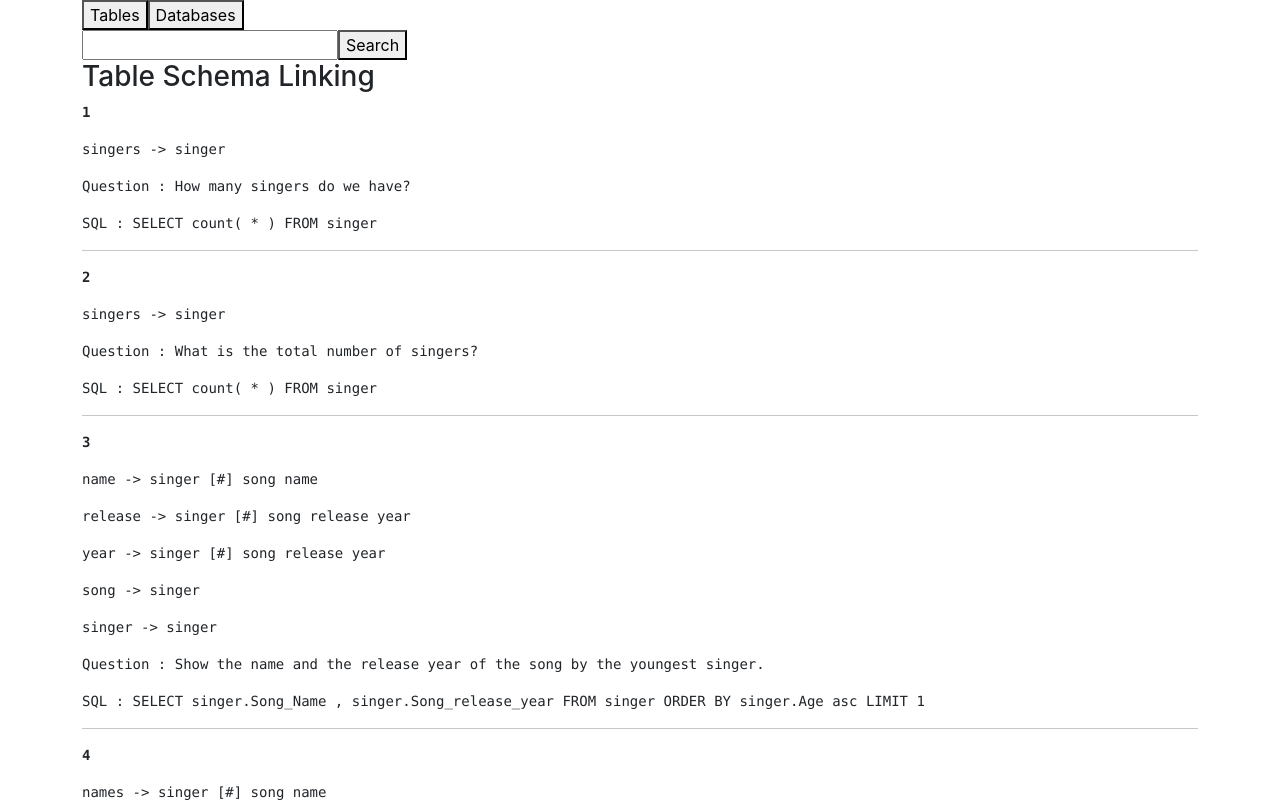
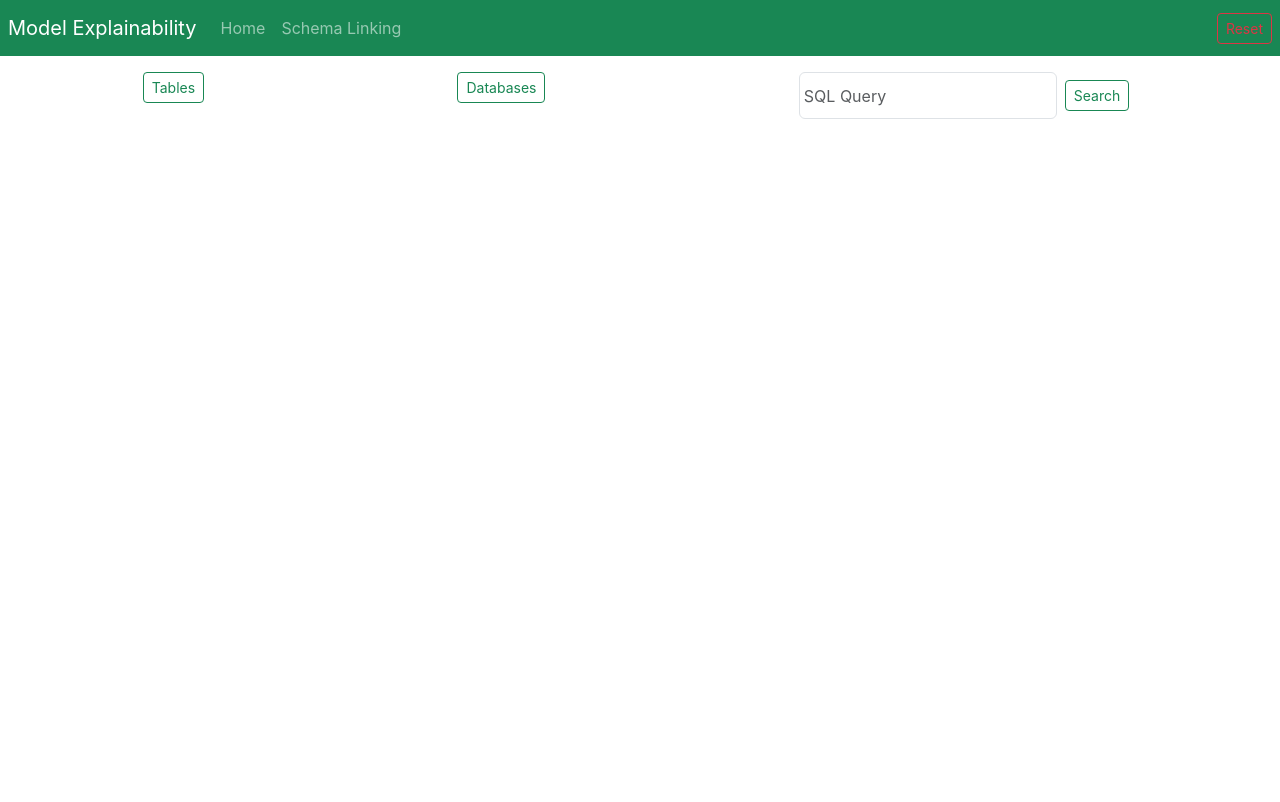
Before and after one commit to Thisisakr47/NL2SQL, a React (Create React App) app in the folder client/: page / in a window 1280 px wide. Shown: the top 802 px of the page. Built offline with nearby package versions, Linux system fonts and the light colour scheme.

Commit message:
revamped website

```diff
--- a/client/public/index.html
+++ b/client/public/index.html
@@ -27,7 +27,7 @@
     <link href="https://cdn.jsdelivr.net/npm/bootstrap@5.3.0-alpha3/dist/css/bootstrap.min.css"
     rel="stylesheet" integrity="sha384-KK94CHFLLe+nY2dmCWGMq91rCGa5gtU4mk92HdvYe+M/SXH301p5ILy+dN9+nJOZ"
     crossorigin="anonymous">
-    <title>React App</title>
+    <title>NL-SQL</title>
   </head>
   <body>
     <noscript>You need to enable JavaScript to run this app.</noscript>
--- a/client/src/App.js
+++ b/client/src/App.js
@@ -1,19 +1,10 @@
 import './App.css';
-import Form from './Components/Form';
-
-import ListAll from "./Components/ListAll";
-import ListAllTables from './Components/ListAllTables';
-import Details from './Components/Details';
+import Home from './Components/Home';
 
 function App() {
 
   return (
-    <div className="container">
-        <ListAllTables/>
-        <ListAll/>
-        <Form/>
-        <Details/>
-    </div>
+    <Home/>
   );
 }
 
--- a/client/src/Components/Database.js
+++ b/client/src/Components/Database.js
@@ -15,7 +15,7 @@ const Database = (props) =>{
 
     return(
         <Fragment>
-             <button onClick={clickHandler}>
+             <button className="btn btn-outline-primary btn-sm mt-2" onClick={clickHandler}>
                 {props.name}
             </button>
         </Fragment>
--- a/client/src/Components/Details.js
+++ b/client/src/Components/Details.js
@@ -8,8 +8,12 @@ function Details() {
     // const {query, question, sql} = jsonParse
     const rows = [];
 
+    const data = [
+      { Name: 'John', Age: 25, City: 'New York' },
+      { Name: 'Jane', Age: 30, City: 'London' },
+    ];
+
     for (let index = 0; index < jsonParse.length; index++) {
-      rows.push(<p><b>{index + 1}</b></p>);
       // rows.push(<p>Query : {jsonParse[index]['links']}</p>);
       for (let j = 0; j < jsonParse[index]['links'].length; j++) {
         if (jsonParse[index]['links'][j][2] != null) {
@@ -22,10 +26,35 @@ function Details() {
     }
 
   return (
-    <div>
-      <h3>Table Schema Linking</h3>
-      <pre>{rows}</pre>
-    </div>
+    // <div className='d-flex flex-column m-3'>
+    //   <pre>{rows}</pre>
+    // </div>
+    <table border="1">
+      <thead>
+        <tr>
+          {/* Render table headers based on the keys of the first object in the data array */}
+          {Object.keys(data[0]).map((key) => (
+            <th key={key}>{key}</th>
+          ))}
+        </tr>
+      </thead>
+      <tbody>
+        {/* Render rows based on the data array */}
+        {data.map((row, rowIndex) => (
+          <tr key={rowIndex}>
+            {/* Render cells based on the key-value pairs in each row */}
+            {Object.entries(row).map(([key, value], colIndex) => (
+              <td
+                key={colIndex}
+                style={{ backgroundColor: value === data[1][key] ? 'green' : 'red' }}
+              >
+                {value}
+              </td>
+            ))}
+          </tr>
+        ))}
+      </tbody>
+    </table>
   );
 }
 
--- a/client/src/Components/Form.js
+++ b/client/src/Components/Form.js
@@ -28,10 +28,14 @@ const Form = () => {
 
   return (
     <div>
-      <form onSubmit={submitHandler}>
+      <form className="form-inline d-flex mb-3" onSubmit={submitHandler}>
+        <input className="form-control p-1" type="text" placeholder="SQL Query" aria-label="Search" onChange={enteredInputHandler}></input>
+        <button className="btn btn-outline-success btn-sm m-2" type="submit">Search</button>
+      </form>
+      {/* <form onSubmit={submitHandler}>
         <input type="text" onChange={enteredInputHandler}></input>
         <button>Search</button>
-      </form>
+      </form> */}
       {/* <div>{resultAgainstQuery}</div> */}
       <tbody>
         {resultAgainstQuery.map((item) => (
--- /dev/null
+++ b/client/src/Components/Home.js
@@ -0,0 +1,33 @@
+import React from 'react';
+import HomeContent from './HomeContent';
+import Details from './Details';
+
+function Home() {
+
+    const doReset = () => {
+        window.location.href = '/';
+    };
+
+    return (
+    <div className="d-flex flex-column">
+        <nav className="navbar navbar-expand-lg navbar-dark bg-success p-2">
+            <span className="navbar-brand">Model Explainability</span>
+            <div className="collapse navbar-collapse d-flex justify-content-between" id="navbarSupportedContent">
+                <ul className="navbar-nav mr-auto">
+                    <li className="nav-item active">
+                        <a class="nav-link" href='/'>Home</a>
+                    </li>
+                    <li className="nav-item active">
+                        <a class="nav-link" href='/schema-link'>Schema Linking</a>
+                    </li>
+                </ul>
+                <button type="button" className="btn btn-outline-danger btn-sm" onClick={doReset}>Reset</button>
+            </div>
+        </nav>
+        {window.location.pathname === '/' && <HomeContent/>}
+        {window.location.pathname === '/schema-link' && <Details/>}
+    </div>
+    );
+}
+
+export default Home;
--- /dev/null
+++ b/client/src/Components/HomeContent.js
@@ -0,0 +1,25 @@
+import React from 'react';
+import Form from './Form';
+import ListAll from "./ListAll";
+import ListAllTables from './ListAllTables';
+
+function HomeContent() {
+
+    return (
+    <div className="d-flex flex-column">
+        <div className="d-flex flex-row m-3 justify-content-around">
+            <div className="d-flex flex-column">
+                <ListAllTables/>
+            </div>
+            <div className="d-flex flex-column">
+                <ListAll/>
+            </div>
+            <div className="d-flex flex-column">
+                <Form/>
+            </div>
+        </div>
+    </div>
+    );
+}
+
+export default HomeContent;
--- a/client/src/Components/ListAll.js
+++ b/client/src/Components/ListAll.js
@@ -18,7 +18,7 @@ const ListAll = () => {
 
   return (
     <Fragment>
-      <button onClick={getData}>Databases</button>
+      <button className="btn btn-outline-success btn-sm mb-3" onClick={getData}>Databases</button>
       {data.map((element) => (
         <Database name={element.datname} key={element.datname} />
       ))}
--- a/client/src/Components/ListAllTables.js
+++ b/client/src/Components/ListAllTables.js
@@ -8,9 +8,7 @@ const ListAllTables = () => {
     try {
       const response = await fetch("https://render-nl2sql.onrender.com/databases/tables");
       const jsonData = await response.json();
-
       setTables(jsonData);
-      console.log(jsonData);
     } catch (error) {
       console.error(error.message);
     }
@@ -18,7 +16,8 @@ const ListAllTables = () => {
 
   return (
     <Fragment>
-      {<button onClick={getTables}>Tables</button>}
+
+      {<div className="d-flex justify-content-center"><button className="btn btn-outline-success btn-sm mb-3" onClick={getTables}>Tables</button></div>}
       {tables.map((table) => (
         <Tables name={table.table_name} key={table.table_name} />
       ))}
--- a/client/src/Components/Tables.js
+++ b/client/src/Components/Tables.js
@@ -24,7 +24,7 @@ const Tables = (props) => {
 
   return (
     <Fragment>
-      <button onClick={clickHandler}>{props.name}</button>
+      <div className="d-flex justify-content-center"><button className="btn btn-outline-primary btn-sm mt-2" onClick={clickHandler}>{props.name}</button></div>
       <tbody>
         {records.map((item) => (
           <tr key={item.id}>
--- /dev/null
+++ b/package.json
@@ -0,0 +1,5 @@
+{
+  "dependencies": {
+    "react-router-dom": "^6.18.0"
+  }
+}
```
Also changed, not shown: 1 other file (tests, documents, lock files or other folders).
